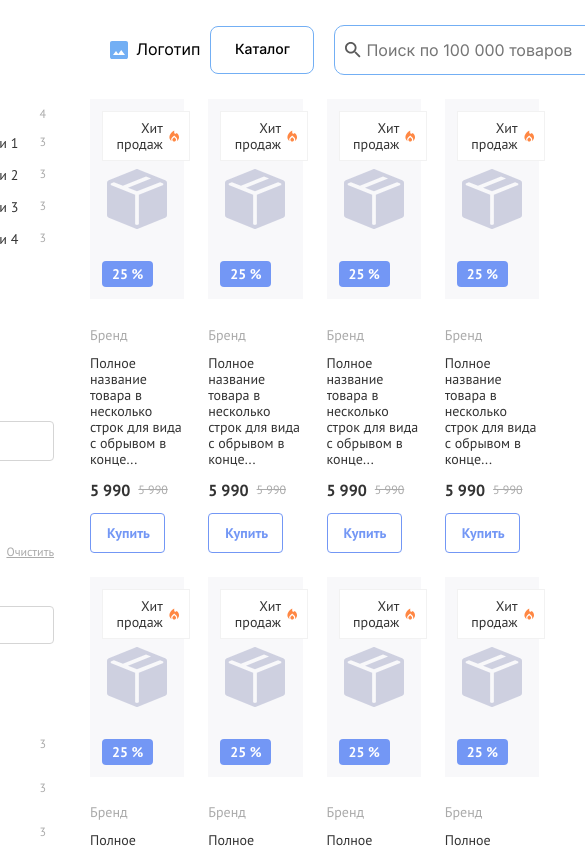
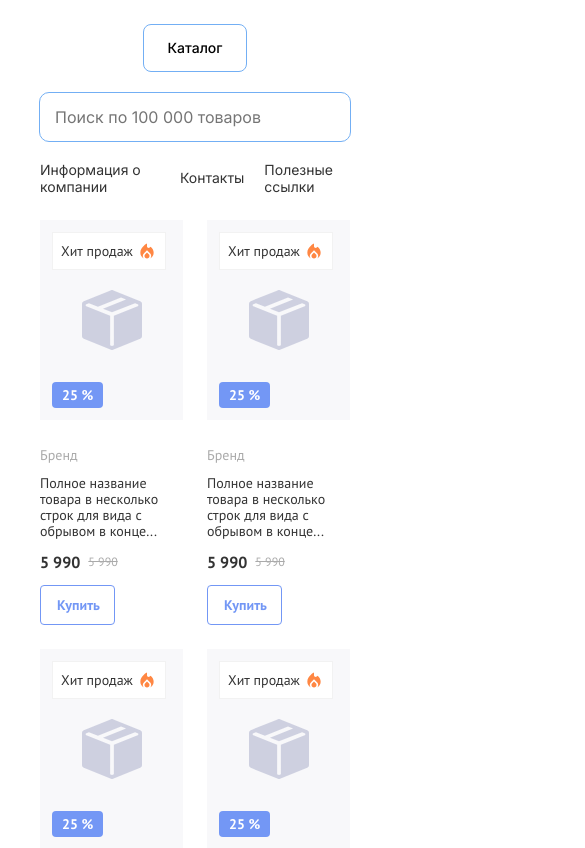
Before and after one commit to AAR89/diginetica-layout, a Vue app: page /#/ in a window 390 px wide. Shown: the top 848 px of the page, 585 px wide, since content can reach past the window. Built offline with nearby package versions, Linux system fonts and the light colour scheme; the HTML template or start-up script is replaced by a standard one.

Commit message:
add finale project 1.1

```diff
--- a/src/components/CatalogComp.vue
+++ b/src/components/CatalogComp.vue
@@ -243,4 +243,18 @@ export default {
     }
   }
 }
+
+@media (max-width: 1185px) {
+  .catalog-main {
+    display: grid;
+    grid-template-columns: repeat(3, 1fr);
+  }
+}
+
+@media (max-width: 870px) {
+  .catalog-main {
+    display: grid;
+    grid-template-columns: repeat(2, 1fr);
+  }
+}
 </style>
--- a/src/components/FilterComp.vue
+++ b/src/components/FilterComp.vue
@@ -1,6 +1,6 @@
 <!-- eslint-disable prettier/prettier -->
 <template>
-  <section class="filter-main">
+  <section v-if="width > 700" class="filter-main">
     <div class="custom-select">
       <div class="select-label">
         <span class="select-label">{{ label }}</span>
@@ -132,7 +132,16 @@ export default {
         "Атрибут 9",
       ],
       activeOption: null,
+      width: 0,
     };
+  },
+  created() {
+    const onResize = () => (this.width = window.innerWidth);
+    onResize();
+    window.addEventListener("resize", onResize);
+    this.$on("hook:beforeDestroy", () =>
+      window.removeEventListener("resize", onResize)
+    );
   },
   methods: {
     toggleDropdown() {
@@ -233,15 +242,14 @@ export default {
     font-weight: 700;
     line-height: 20px;
     text-align: center;
-    margin-top: 125px;
-    margin-bottom: -20px;
+    margin-top: 100px;
+    margin-bottom: -50px;
   }
 
   .filter-price-inputs-block {
     display: flex;
     justify-content: space-around;
     gap: 16px;
-    margin-top: 8px;
     align-items: center;
 
     .filter-price-input {
@@ -266,6 +274,7 @@ export default {
     display: flex;
     justify-content: space-between;
     align-items: center;
+    height: 20px;
 
     &-title {
       font-family: PT Sans;
@@ -313,7 +322,6 @@ export default {
   }
 
   .checkbox-section {
-    margin-top: 16px;
     overflow-y: scroll;
     overflow-x: hidden;
     height: 260px;
--- a/src/components/HeaderComp.vue
+++ b/src/components/HeaderComp.vue
@@ -2,7 +2,7 @@
   <header class="header">
     <div class="header-main">
       <section class="header-sections">
-        <div class="header-sections--logo-block">
+        <div v-if="width > 900" class="header-sections--logo-block">
           <svg
             width="18"
             height="18"
@@ -66,7 +66,16 @@ export default {
     return {
       isSearchButtonVisible: false,
       searchQuery: "",
+      width: 0,
     };
+  },
+  created() {
+    const onResize = () => (this.width = window.innerWidth);
+    onResize();
+    window.addEventListener("resize", onResize);
+    this.$on("hook:beforeDestroy", () =>
+      window.removeEventListener("resize", onResize)
+    );
   },
   methods: {
     handleInput(event) {
@@ -222,4 +231,60 @@ input {
   color: #5a5a5a;
   outline: none;
 }
+
+@media (max-width: 1892px) {
+  .header-sections--search {
+    width: 900px;
+  }
+
+  .header-sections--input-logo-section {
+    width: 90%;
+  }
+}
+
+@media (max-width: 1772px) {
+  .header-sections--search {
+    width: 800px;
+  }
+}
+
+@media (max-width: 1675px) {
+  .header-sections--search {
+    max-width: 700px;
+  }
+}
+
+@media (max-width: 1566px) {
+  .header-sections--search {
+    width: 600px;
+  }
+}
+
+@media (max-width: 1470px) {
+  .header-sections--search {
+    width: 500px;
+  }
+}
+
+@media (max-width: 1375px) {
+  .header-sections--search {
+    width: 400px;
+  }
+
+  .header-sections--input-logo-section {
+    width: 40%;
+  }
+}
+
+@media (max-width: 1285px) {
+  .header-sections--search {
+    width: 300px;
+  }
+}
+
+@media (max-width: 740px) {
+  .header-main {
+    flex-direction: column;
+  }
+}
 </style>
--- a/src/views/MainPage.vue
+++ b/src/views/MainPage.vue
@@ -36,4 +36,13 @@ export default {
   display: flex;
   gap: 36px;
 }
+
+@media (max-width: 1285px) {
+  .main-page {
+    margin: 24px 40px 32px 40px;
+  }
+}
+
+@media (max-width: 860px) {
+}
 </style>
```
